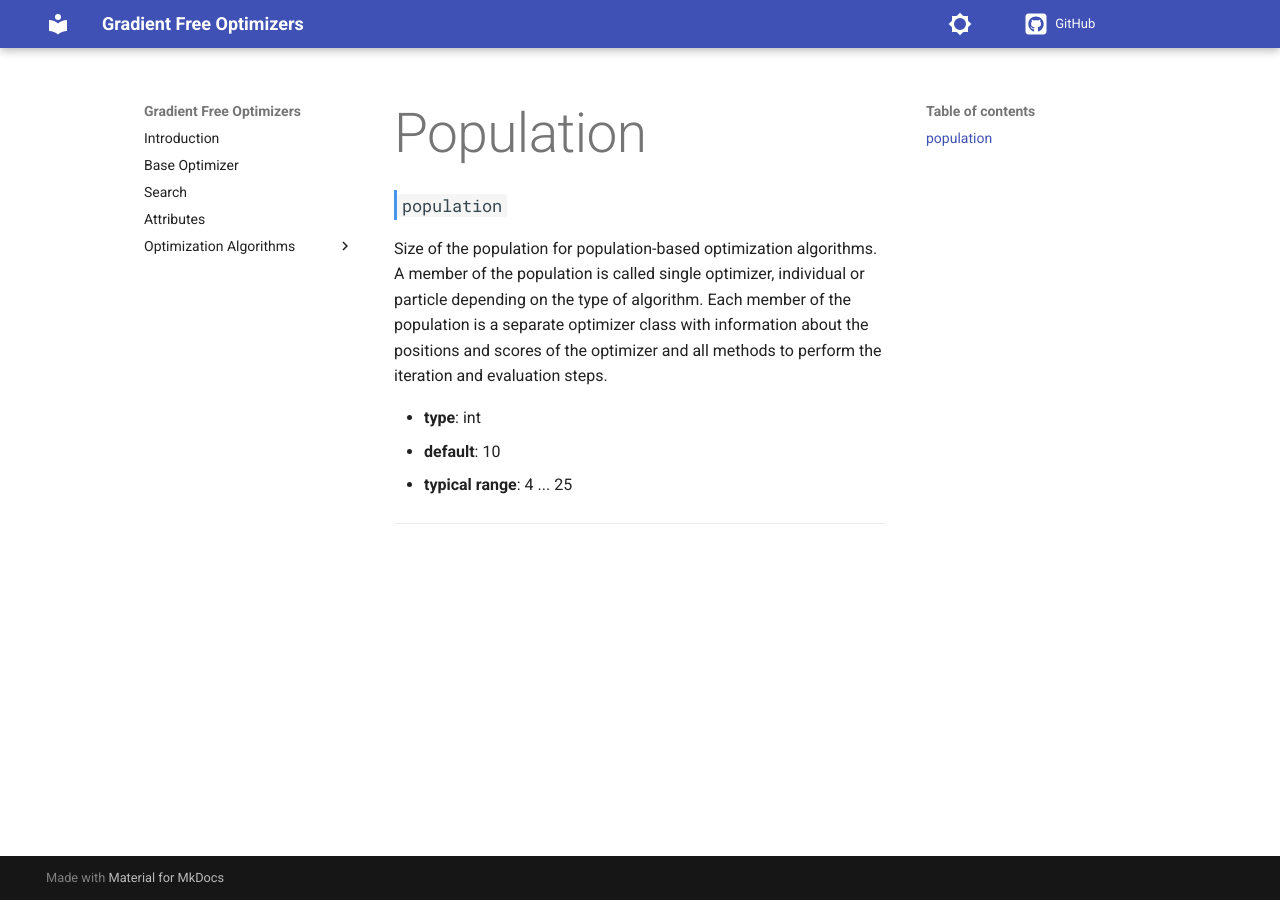
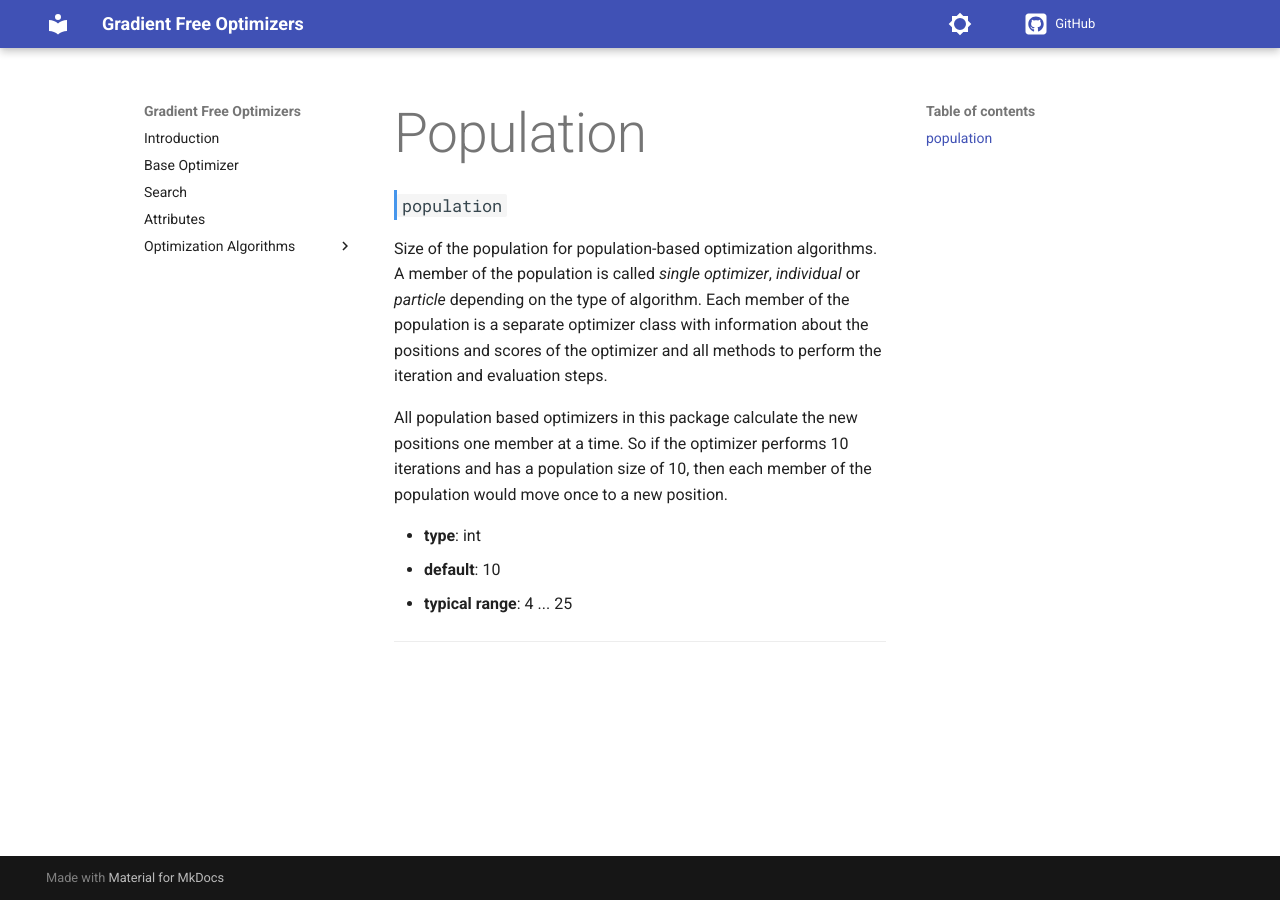
Before and after one commit to SimonBlanke/gradient-free-optimizers-documentation, an MkDocs documentation site: the page built from docs/parameters/population.md, in a window 1280 px wide. Built offline with MkDocs 1.6.1 and Material for MkDocs 9.7.7, drawn with Linux system fonts in a browser that asks for light colours; comment, search, counter and statistics services are not loaded; the version menu is left out.

Commit message:
add text to population para

```diff
--- a/docs/parameters/population.md
+++ b/docs/parameters/population.md
@@ -1,6 +1,8 @@
 ### `population`
 
-Size of the population for population-based optimization algorithms. A member of the population is called single optimizer, individual or particle depending on the type of algorithm. Each member of the population is a separate optimizer class with information about the positions and scores of the optimizer and all methods to perform the iteration and evaluation steps.
+Size of the population for population-based optimization algorithms. A member of the population is called *single optimizer*, *individual* or *particle* depending on the type of algorithm. Each member of the population is a separate optimizer class with information about the positions and scores of the optimizer and all methods to perform the iteration and evaluation steps.
+
+All population based optimizers in this package calculate the new positions one member at a time. So if the optimizer performs 10 iterations and has a population size of 10, then each member of the population would move once to a new position.
 
 
   - **type**: int
```
